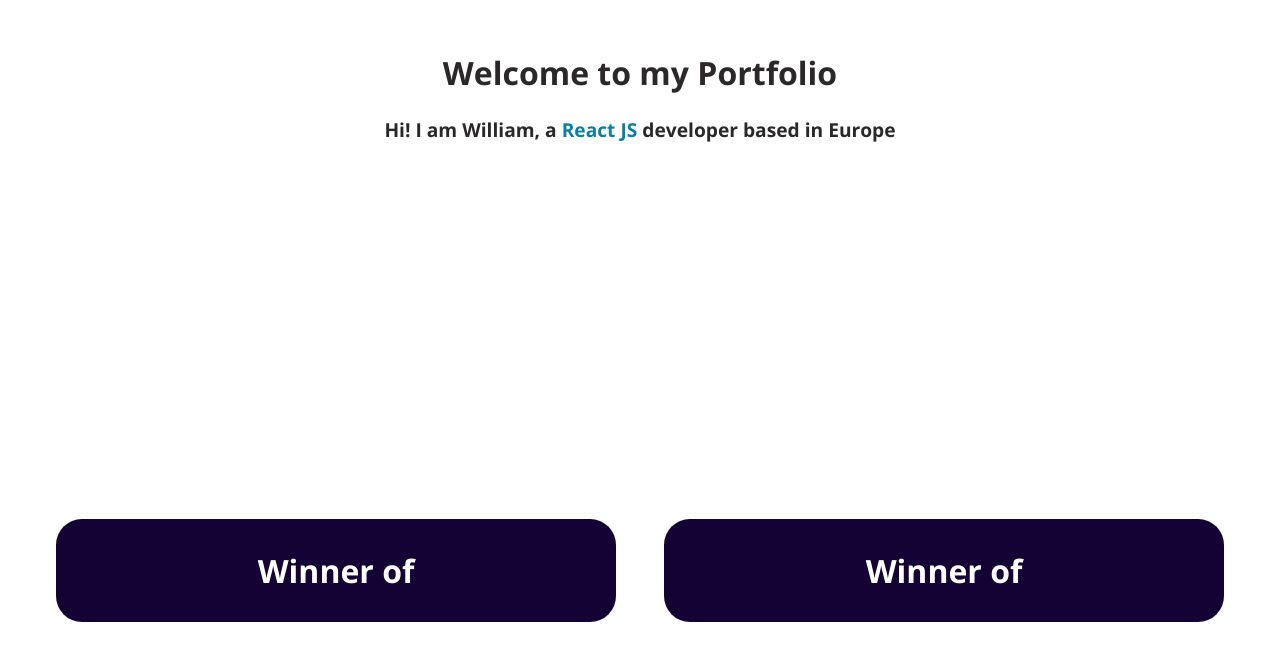
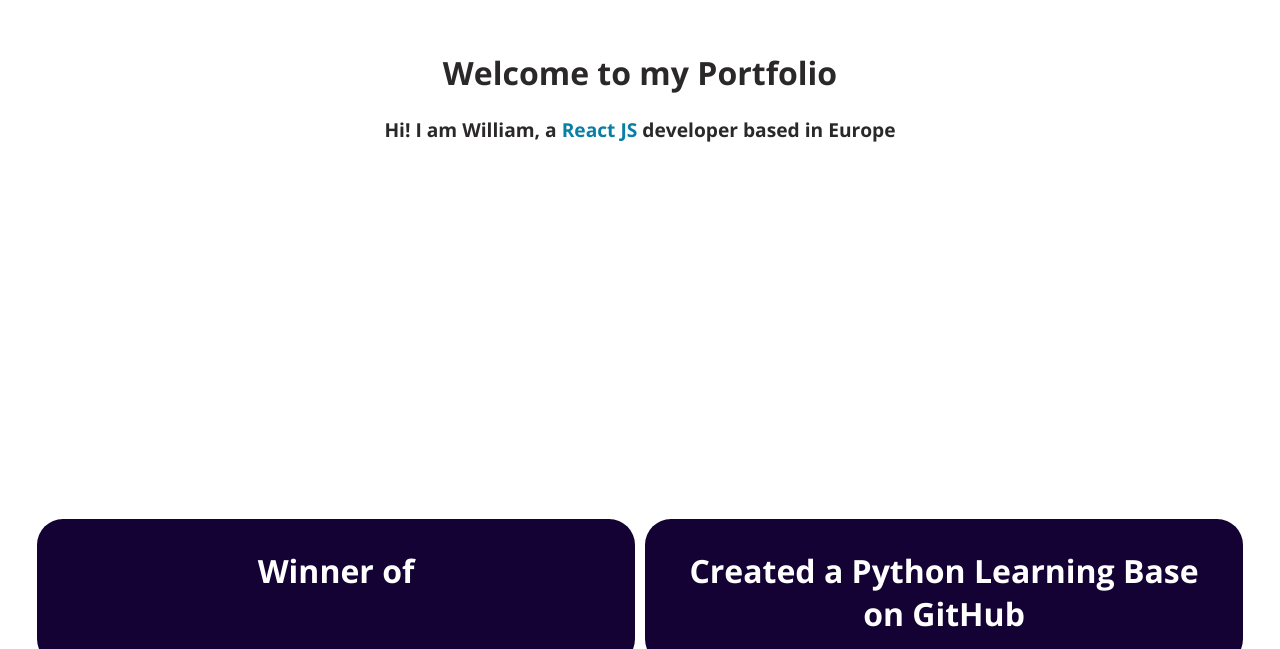
Before and after one commit to Arce-Mdina/Arce-Mdina.github.io, a React (Vite) app: page / in a window 1280 px wide. Shown: the part 303-952 px from the top of the page. Built offline with nearby package versions, Linux system fonts and the light colour scheme.

Commit message:
Added some things that need to change

```diff
--- a/src/App.css
+++ b/src/App.css
@@ -96,7 +96,7 @@
     /* background-color: #0a7ea4ff; */
     color:white;
     padding:30px;
-    width:39vw;
+    width:42vw;
     border-radius:26px;
     height:auto;
 }
--- a/src/sections/AboutMe.jsx
+++ b/src/sections/AboutMe.jsx
@@ -9,11 +9,17 @@ const AboutMe = () => {
         </>
     );
 
+    const aboutMeCardTwo = (
+        <>
+            <h1>Created a Python Learning Base on GitHub</h1>
+        </>
+    );
+
   return (
     <>
         <div className="card-grid">
             <Card content={aboutMeCardOne}/>
-            <Card content={aboutMeCardOne}/>
+            <Card content={aboutMeCardTwo}/>
         </div>
     </>
   )
```
